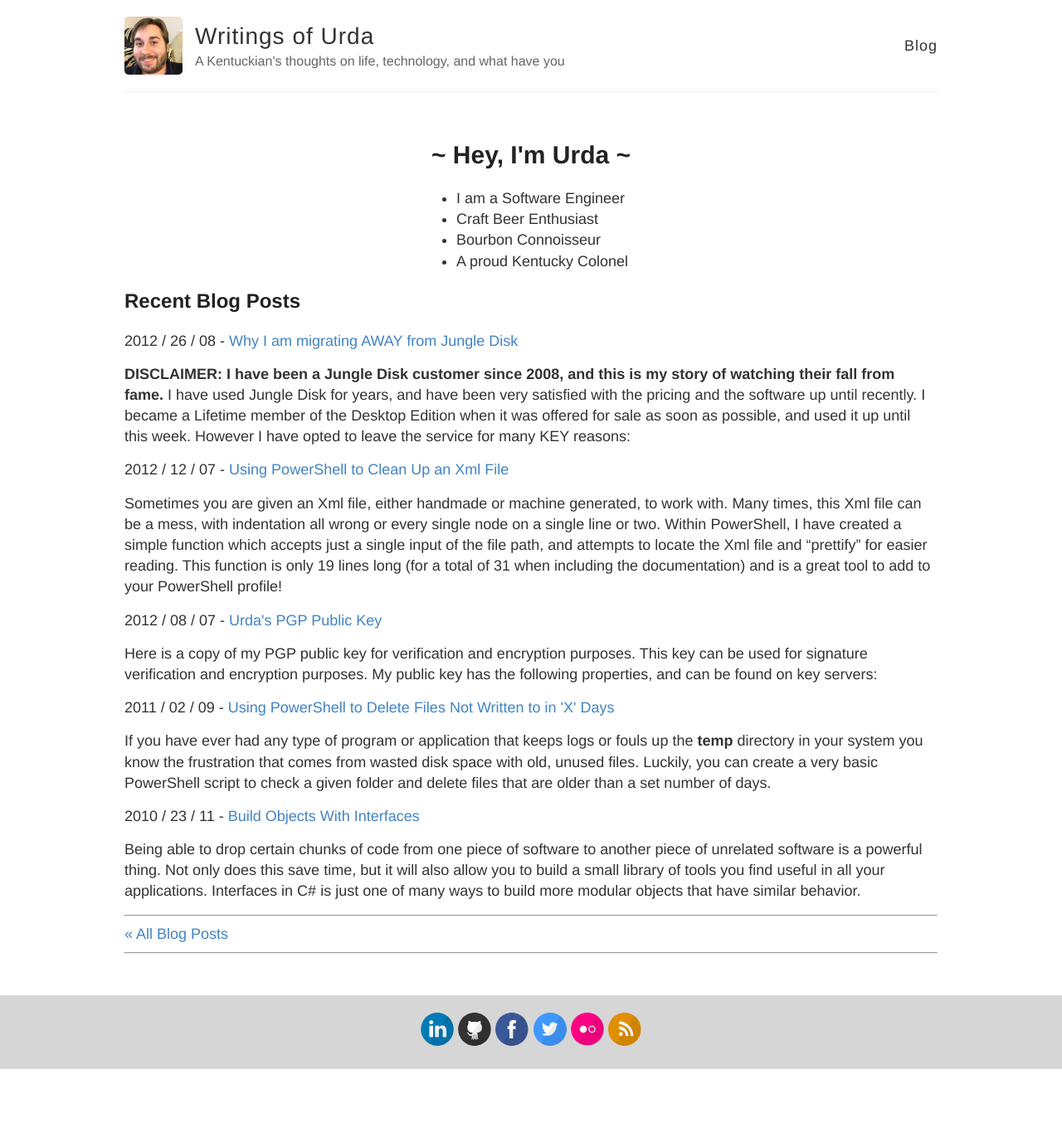
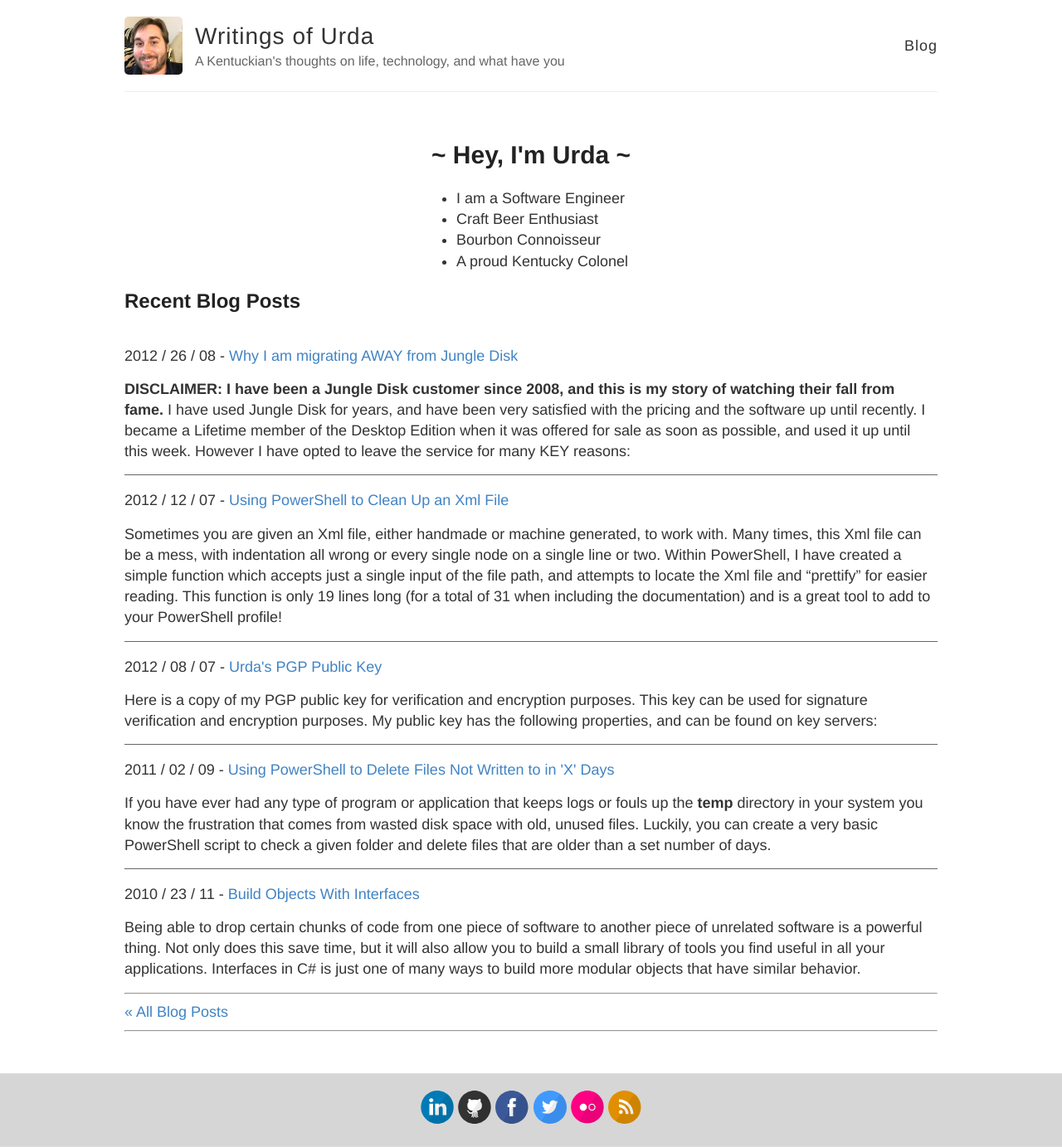
Before and after one commit to urda/website, a Jekyll site: the page built from index.html, in a window 1280 px wide. Shown: the whole page at 83% size. Built offline with Jekyll 4.4.1, drawn with Linux system fonts in a browser that asks for light colours; Markdown is read by kramdown in place of the engine named in the settings; before the commit the page ends 1289 px from its top, so only the background shows below that.

Commit message:
Make those recent posts split up

```diff
--- a/_sass/_urda-style.scss
+++ b/_sass/_urda-style.scss
@@ -14,5 +14,11 @@
   margin: 0 auto;
 }
 
-#home-recent-posts {
+#home-recent-posts > .home-recent-post {
+    padding-top: 1em;
+    border-bottom: 1px solid $gray;
 }
+
+#home-recent-posts > .home-recent-post:last-child {
+    border-bottom: none;
+}
```
